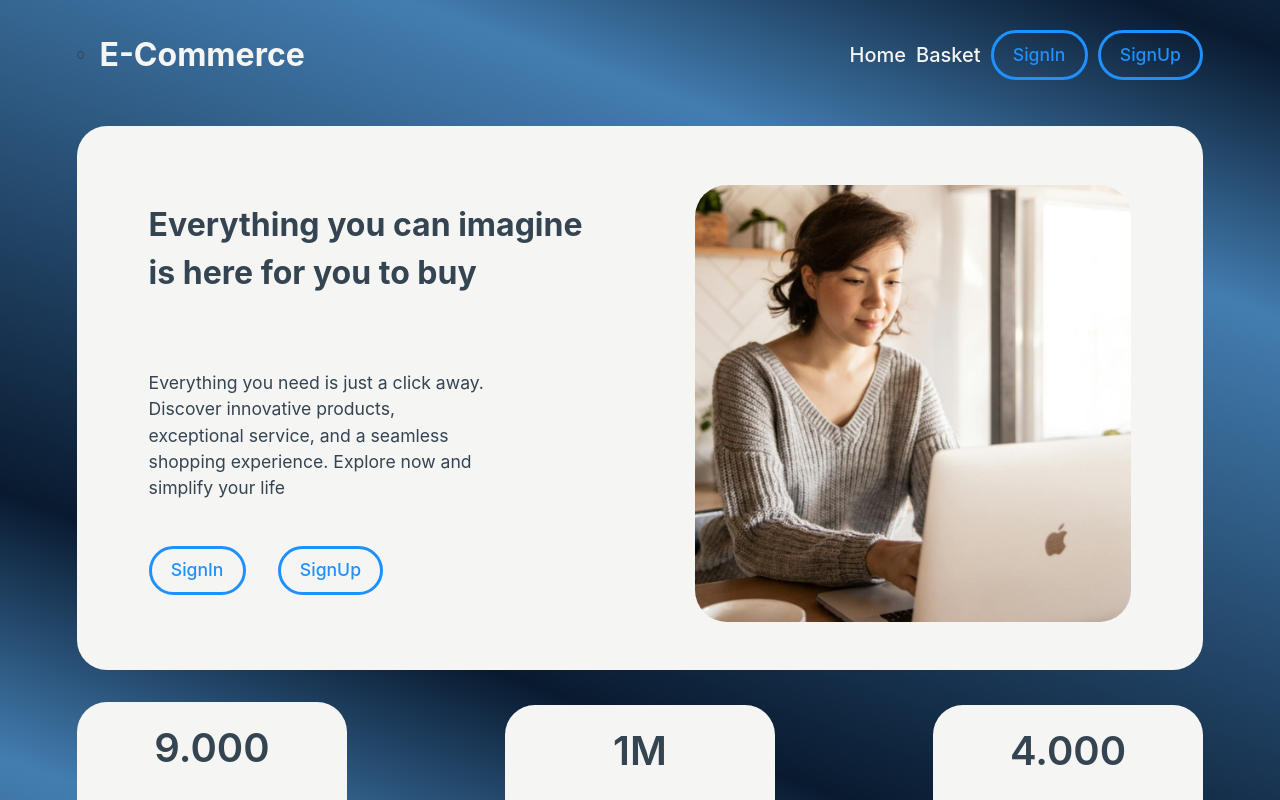
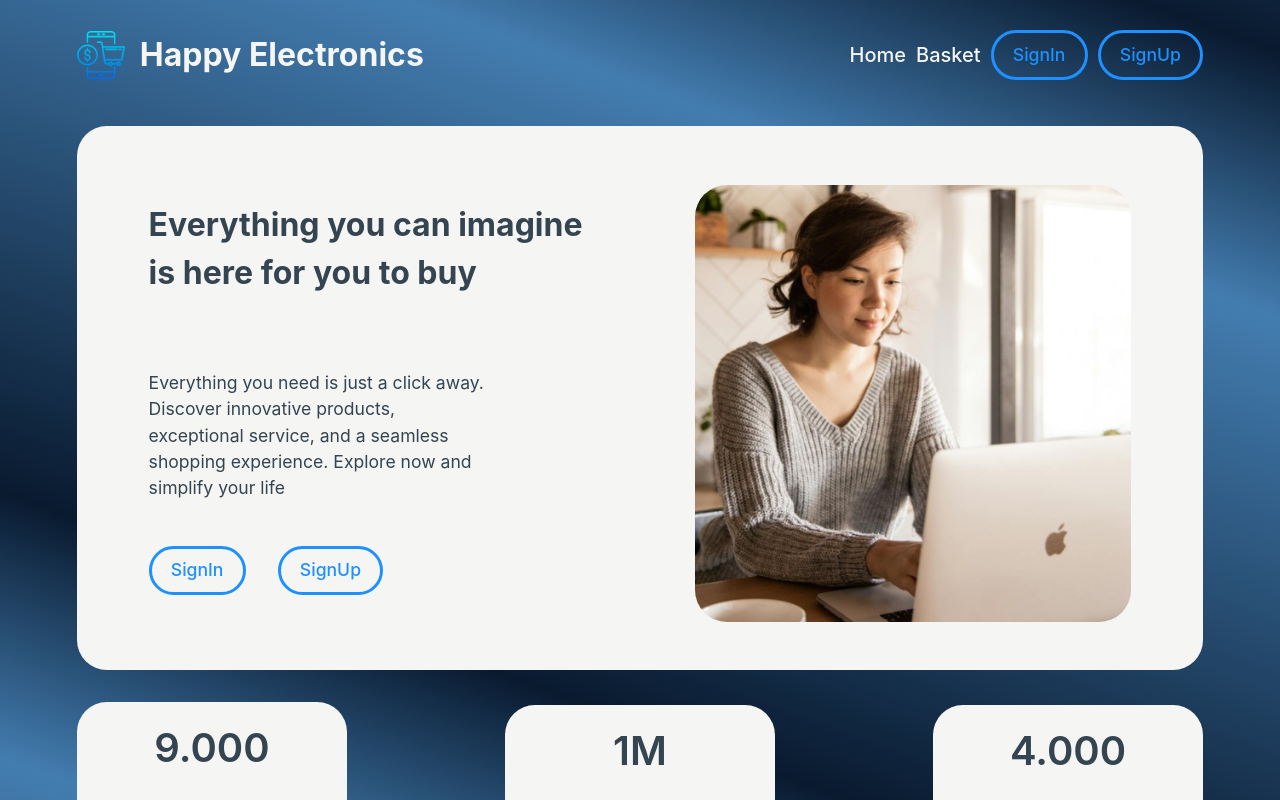
Before and after one commit to celik-arda/e-commerce, a React (Vite) app: page / in a window 1280 px wide. Shown: the top 800 px of the page. Built offline with nearby package versions, Linux system fonts and the light colour scheme; no server answers; the database is empty.

Commit message:
feat (navbar/): add website icons
remove reserving span tag, put site icon

```diff
--- a/src/layouts/navbar/Navbar.module.scss
+++ b/src/layouts/navbar/Navbar.module.scss
@@ -1,5 +1,5 @@
-@import '../../variables.scss';
-@import '../../mixinsResponsive.scss';
+@use '../../variables.scss' as *;
+@use '../../mixinsResponsive.scss' as *;
 
 .header_menu {
     display: flex;
@@ -16,9 +16,15 @@
             display: none;
         }
 
-        span {
+        .website_icon {
             display: flex;
             align-items: center;
+            width: 3rem;
+
+
+            img {
+                width: 100%;
+            }
         }
 
         h1 {
--- a/src/layouts/navbar/Navbar.tsx
+++ b/src/layouts/navbar/Navbar.tsx
@@ -1,6 +1,6 @@
 import '../../App.css';
 import { useState } from 'react';
-import style from './Navbar.module.css';
+import style from './Navbar.module.scss';
 import { NavLink, Routes, Route } from 'react-router-dom'
 import NavbarDropdownMenu from '../navbarDropdownMenu/NavbarDropdownMenu.tsx';
 import AuthButtonContainer from '../authButtonsContainer/AuthButtonContainer';
@@ -20,8 +20,10 @@ const Navbar = () => {
 
             {/* --- (start) Regular Screen's Header --- */}
             <div className={style.site_name}>
-                <span> O </span>
-                <h1>E-Commerce</h1>
+                <div className={style.website_icon}>
+                    <img src='/e_commerce_icon_.png' alt="website_icon" />
+                </div>
+                <h1>Happy Electronics</h1>
             </div>
             <div className={style.nav_container}>
                 <nav>
```
